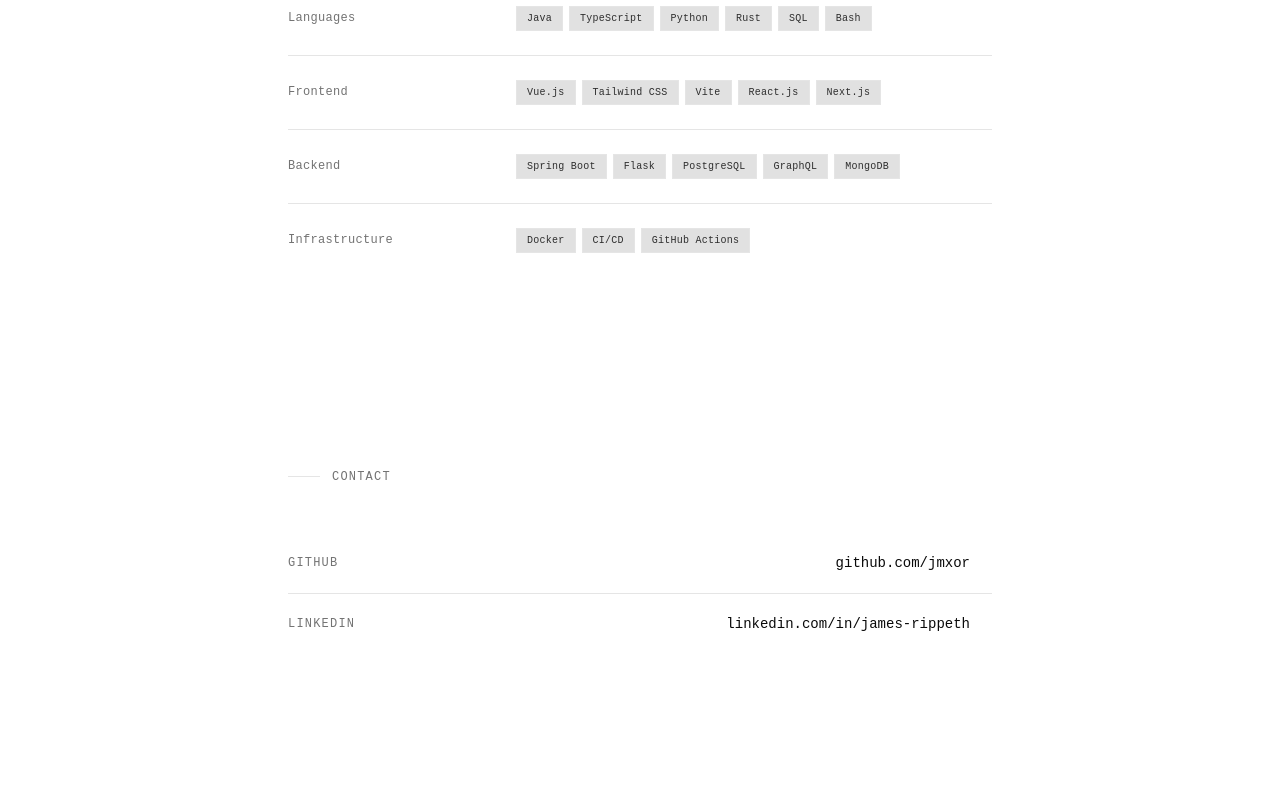
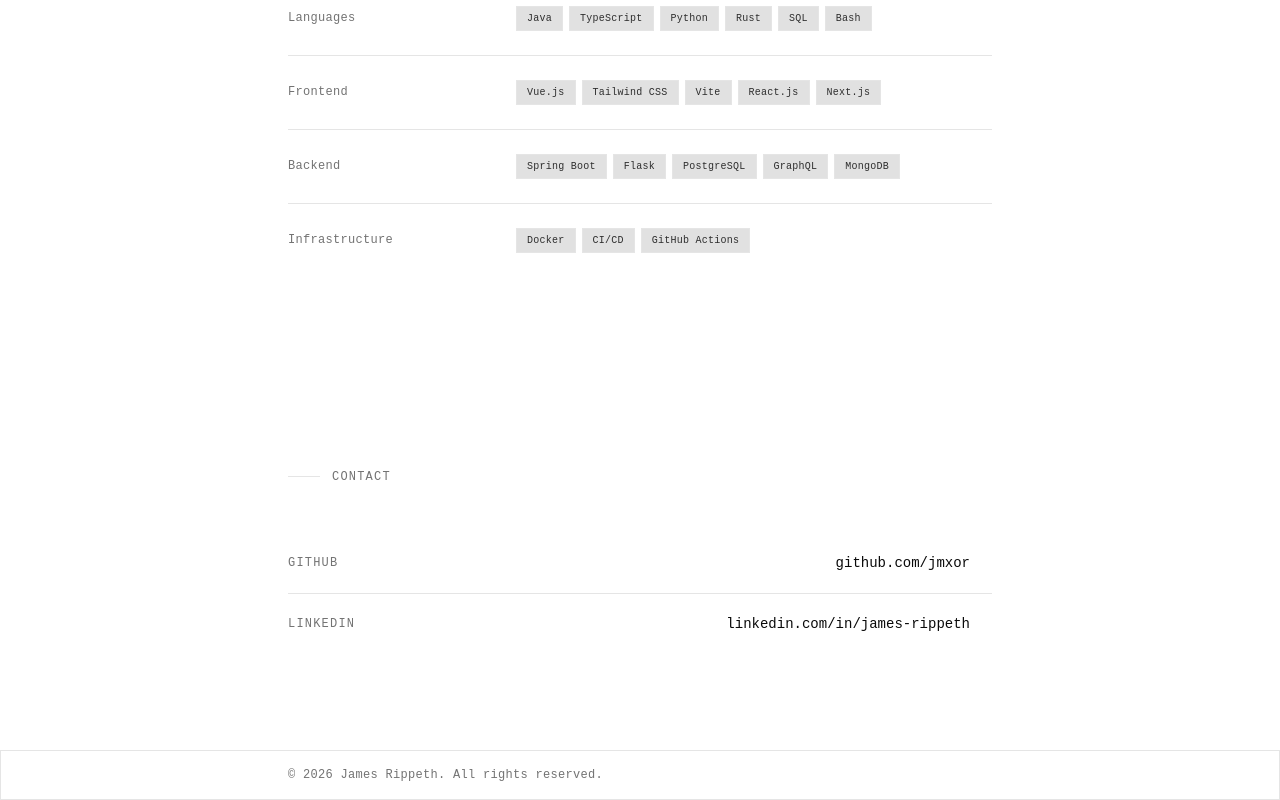
Before and after one commit to jmxor/portfolio, a Vue app: page / in a window 1280 px wide. Shown: the part 3561-4361 px from the top of the page. Before the commit the page ends 4311 px from the top, so only its background shows below. Built offline with nearby package versions, Linux system fonts and the light colour scheme; the HTML template or start-up script is replaced by a standard one.

Commit message:
Add a main layout footer

```diff
--- /dev/null
+++ b/src/layouts/default/AppFooter.vue
@@ -0,0 +1,11 @@
+<script setup lang="ts"></script>
+
+<template>
+  <footer class="border-t border">
+    <div
+      class="max-w-3xl mx-auto h-12 px-6 md:px-8 flex flex-row items-center justify-between gap-3 text-xs text-muted-foreground tracking-wide"
+    >
+      <span>&copy; {{ new Date().getFullYear() }} James Rippeth. All rights reserved.</span>
+    </div>
+  </footer>
+</template>
--- a/src/layouts/default/DefaultLayout.vue
+++ b/src/layouts/default/DefaultLayout.vue
@@ -1,4 +1,5 @@
 <script setup lang="ts">
+import AppFooter from "@/layouts/default/AppFooter.vue"
 import AppHeader from "@/layouts/default/AppHeader.vue"
 </script>
 
@@ -8,5 +9,6 @@
     <main class="pt-14 max-w-3xl mx-auto px-6 md:px-8">
       <slot />
     </main>
+    <AppFooter />
   </div>
 </template>
```
